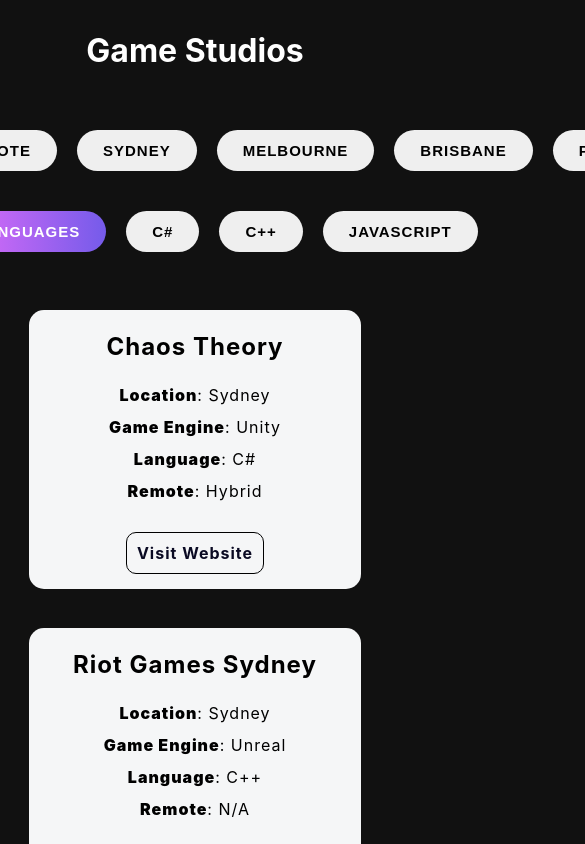
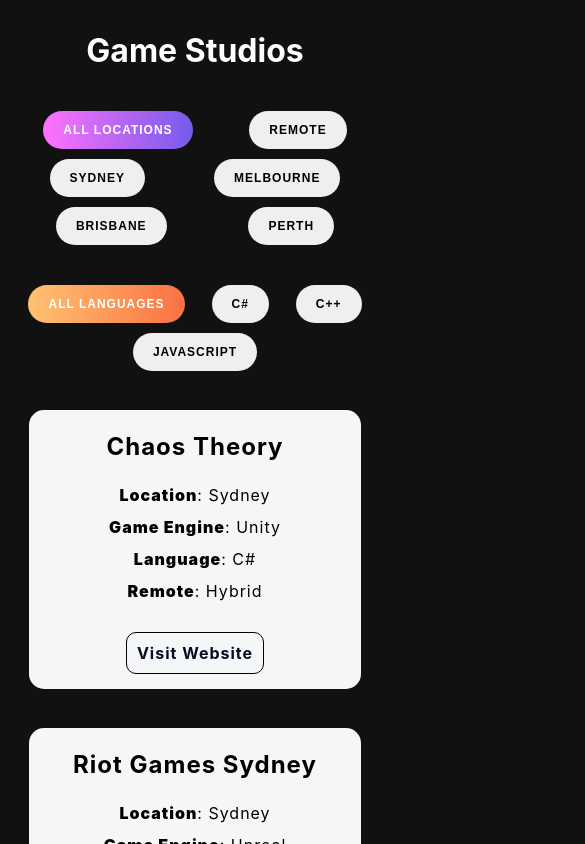
Before and after one commit to ST-KO/AussieGameHub-React, a React (Create React App) app: page / in a window 390 px wide. Shown: the top 844 px of the page, 585 px wide, since content can reach past the window. Built offline with nearby package versions, Linux system fonts and the light colour scheme.

Commit message:
media screen

```diff
--- a/src/components/buttons.jsx
+++ b/src/components/buttons.jsx
@@ -20,14 +20,14 @@
 
     const selectedLanguage = (id) => {
         return(
-            selected.language === id ? 'flt-btn btn-lang' : 'flt-btn'
+            selected.language === id ? 'flt-btn lang-hover btn-lang' : 'flt-btn lang-hover'
         );
     };
 
 
     return(
         <div className="btn-filter-div">
-           <div>
+           <>
 
                 <div className='location-btn-container'>
                     <button className={selectedLocation(1)} name = "location" type='button' data-id="All" onClick={(e)=>handleClick(e, 1)}>All Locations</button>
@@ -45,7 +45,7 @@
                     <button className={selectedLanguage(4)} name = "language" type='button' data-id="JavaScript" onClick={(e)=>handleClick(e, 4)}>JavaScript</button>
                 </div>
 
-            </div>
+            </>
 
         </div>
     );
--- a/src/components/styles.css
+++ b/src/components/styles.css
@@ -141,7 +141,7 @@
 }
 
 .btn-lang{
-  background: linear-gradient(-90deg, #755bea, #ff72fd);
+  background: linear-gradient(-90deg, #fa7143, #ffc272);
   color: #fff;
 }
 
@@ -161,6 +161,10 @@
   transform: translateY(4px);
 }
 
+.lang-hover:hover {
+  background: linear-gradient(-90deg, #fa7143, #ffc472);
+}
+
 footer{
     margin-top: 5rem;
 }
@@ -169,4 +173,29 @@
   .team-stats {
     flex-direction: column;
   }
+
+  .btn-filter-div {
+    height: 300px;
+    padding: 10px;
+    /* border: 1px solid blue; */
 }
+
+  .location-btn-container, .language-btn-container {
+    gap: 10px;
+    justify-content: space-around;
+    width: 100%;
+    margin: 20px 0;
+
+    height: 100%;
+  }
+
+  .language-btn-container {
+    justify-content: space-around;
+  }
+
+  .flt-btn {
+    padding: 12px 20px;
+    font-size: 12px;
+
+  }
+}
```
